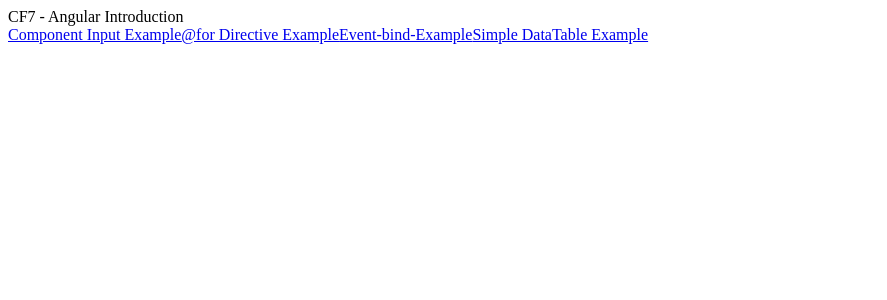
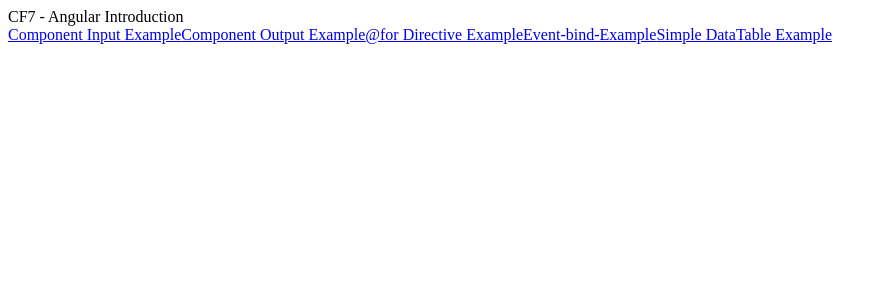
Before and after one commit to lampros99/angular-introduction, an Angular app in the folder angular-introduction/: page / in a window 1280 px wide. Shown: the top 300 px of the page, without its empty margins (0-887 px from the left). Built offline with nearby package versions, Linux system fonts and the light colour scheme.

Commit message:
feat: linkName: simple-datatable-example

```diff
--- a/angular-introduction/src/app/components/list-group-menu/list-group-menu.component.ts
+++ b/angular-introduction/src/app/components/list-group-menu/list-group-menu.component.ts
@@ -10,8 +10,10 @@ import { RouterLink, RouterLinkActive } from '@angular/router';
 export class ListGroupMenuComponent {
   menu = [
     { text: 'Component Input Example', linkName: 'component-input-example'},
+    { text: 'Component Output Example', linkName: 'component-output-example'},
     { text: '@for Directive Example', linkName: 'for-directive-example'},
     { text: 'Event-bind-Example', linkName: 'event-bind-example'},
     { text: 'Simple DataTable Example', linkName: 'simple-datatable-example'}
+
   ]
 }
```
